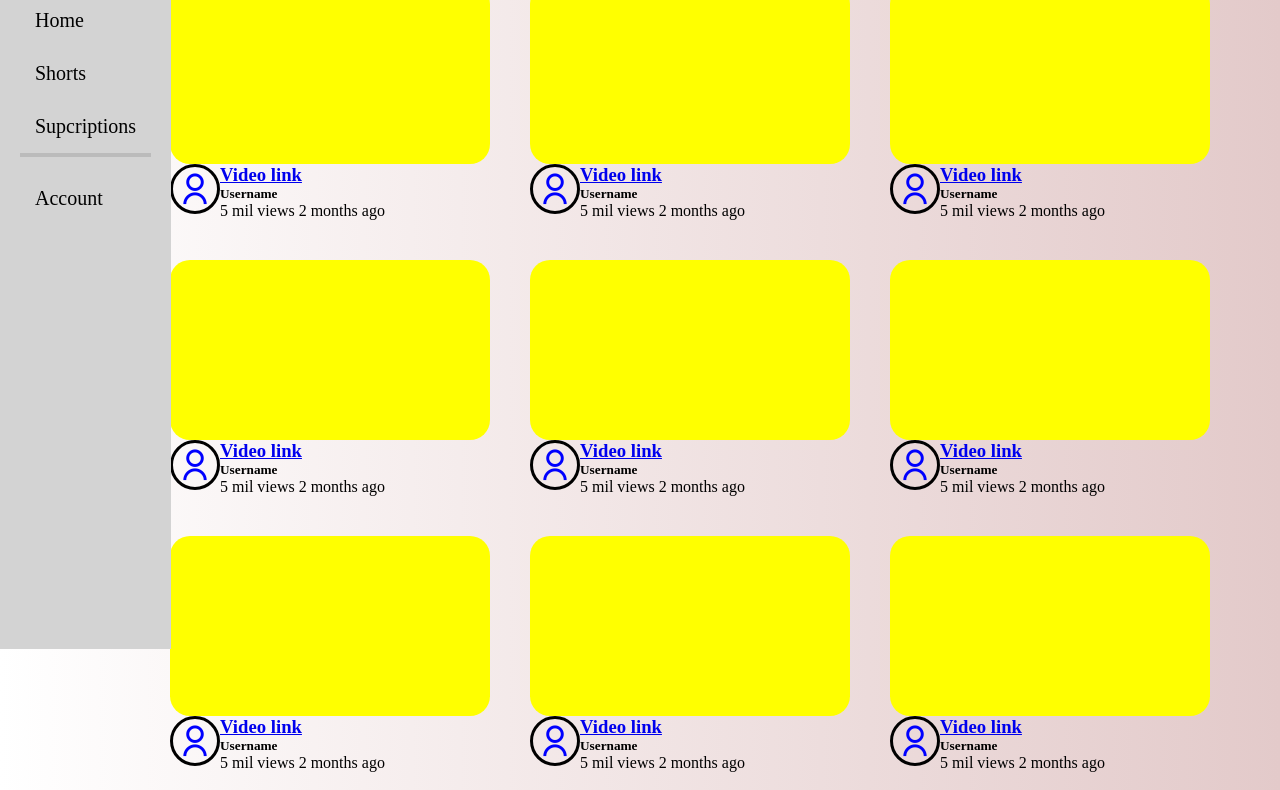
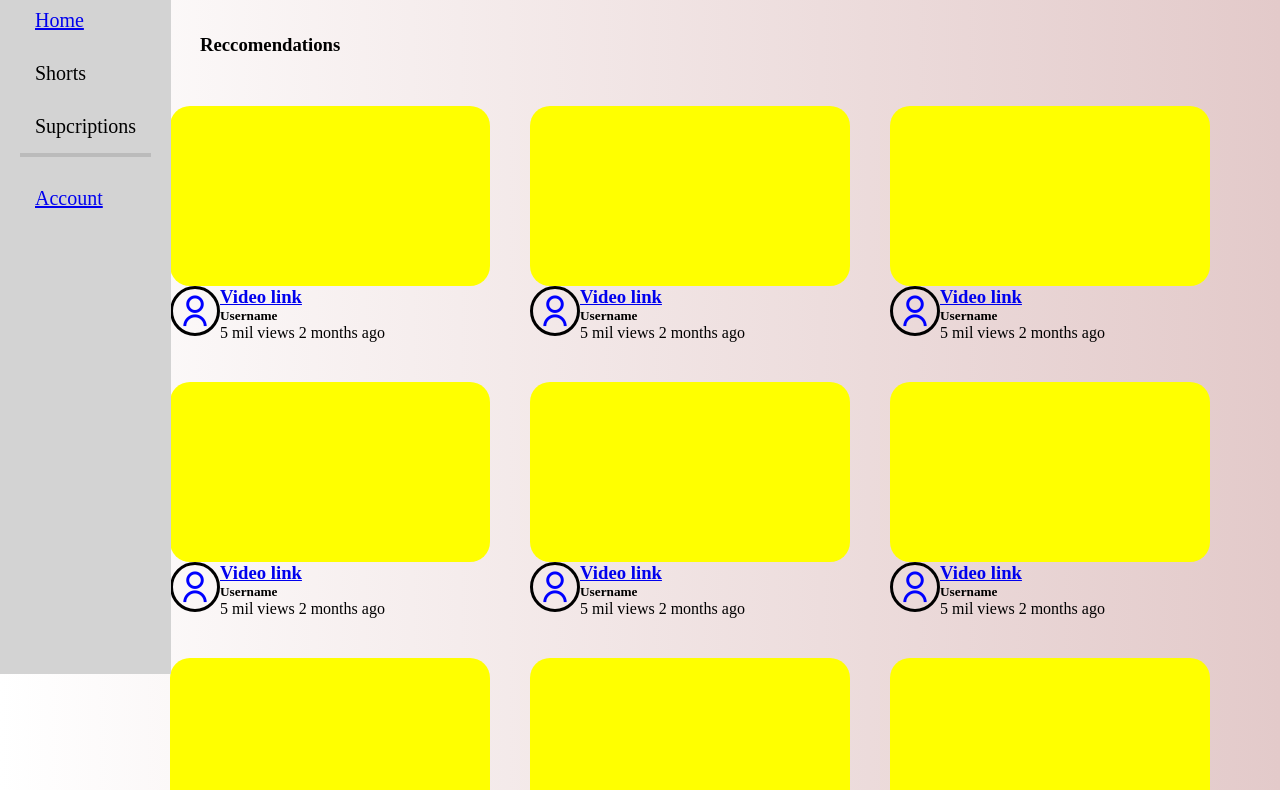
Before and after one commit to OJTanjiro/Youtube, a plain HTML site: page second.html in a window 1280 px wide. Shown: the part 66-856 px from the top of the page. Drawn offline with nearby package versions, Linux system fonts and the light colour scheme.

Commit message:
core update: updated ui

```diff
--- /dev/null
+++ b/account/account.css
@@ -0,0 +1,9 @@
+*{
+    margin: 0;
+    padding: 0;
+    box-sizing: border-box;
+}
+
+.button{
+    font-size: 30px;
+}
--- a/main.css
+++ b/main.css
@@ -15,6 +15,7 @@
 
 body{
     background: var(--gradient2);
+    scroll-behavior: smooth;
 }
 
 .header{
--- a/second.html
+++ b/second.html
@@ -23,13 +23,13 @@
         <div class="icons"> <a href="https://www.youtube.com/" target="_blank"></a> </div>
     </div>
 <!-- git commit -m "core update: updated ui" -->
-
+  <div> <h3 id="Home">Reccomendations</h3></div>
     <div class="ui">
 
 
 
         <div class="left-sidebar">
-            <span class="Home">Home <br> </span>
+            <span class="Home"> <a href="#Home">Home</a> <br> </span>
 
              <span class="Shorts"> Shorts <br> </span>
 
@@ -37,10 +37,10 @@
 
              <div class="line"></div>
 
-             <span class="Account">Account <br> </span>
+             <span class="Account"><a href="./account.html">Account </a>  <br> </span>
         </div>
 
-        <div class="box-holder">
+        <div class="box-holder" >
 
             <div class="video">
                 <div class="video-display">
--- a/style.css
+++ b/style.css
@@ -16,12 +16,17 @@
 
 body{
     background: var(--gradient2);
+    /* scroll-behavior: smooth; */
+}
+
+html{
     scroll-behavior: smooth;
 }
 
 .header{
     background: lightgray;
      display: flex;
+     font-size: 30px;
     position: fixed;
     height: 50px;
     width: 100%;
@@ -80,7 +85,8 @@ body{
     position: fixed;
     top: 40px;
     left: 0;
-    height: 675px;
+    height: 700px;
+    /* height: 100%; */
     /* justify-content: space-between; */
 
     /* margin-bottom: 400px; */
@@ -121,6 +127,13 @@ body{
     padding: 15px;
 }
 
+#Home{
+    scroll-behavior: smooth;
+    color: black;
+    margin-left: 200px;
+    margin-top: 100px;
+}
+
 
 .Shorts{
     padding: 15px;
```
Also changed, not shown: account/account.html (added, +15 -0 lines), shorts/shorts.html (added, +13 -0 lines), shorts/shorts.css (added).
